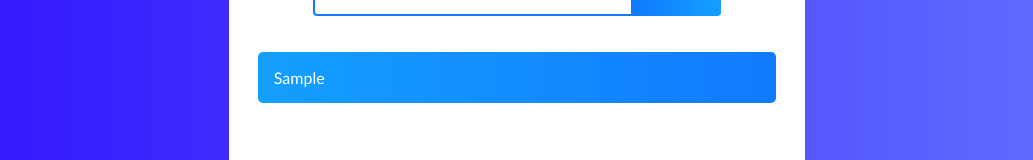
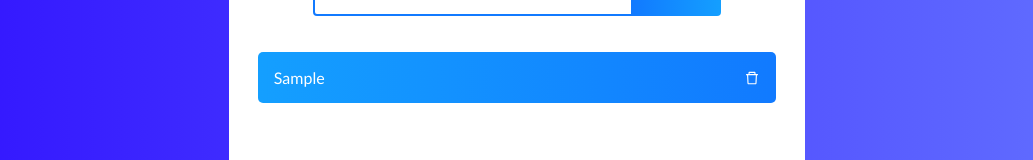
Before and after one commit to KakwiriStephen/ReactDesigns, a React (Create React App) app in the folder Todo-list/: page / in a window 1280 px wide. Both pictures are taken after typing "Sample" into the empty fields and a click on the button "Add Todo". Shown: the part 264-424 px from the top of the page, without its empty margins (123-1156 px from the left). Built offline with nearby package versions, Linux system fonts and the light colour scheme.

Commit message:
Adding Icons From React-Icons

```diff
--- a/Todo-list/package.json
+++ b/Todo-list/package.json
@@ -8,6 +8,7 @@
     "@testing-library/user-event": "^13.5.0",
     "react": "^18.2.0",
     "react-dom": "^18.2.0",
+    "react-icons": "^4.7.1",
     "react-scripts": "5.0.1",
     "web-vitals": "^2.1.4"
   },
--- a/Todo-list/src/App.js
+++ b/Todo-list/src/App.js
@@ -23,7 +23,7 @@ function App() {
       <TodoForm addTodo={addTodo}/>
       {todos.map((todo)=>{
         return(
-          <TodoItem todo={todo}/>
+          <TodoItem todo={todo} key={todo.id}/>
         )
       })}
 
--- a/Todo-list/src/components/TodoItem.js
+++ b/Todo-list/src/components/TodoItem.js
@@ -1,9 +1,11 @@
 import React from 'react';
+import {AiOutlineDelete} from "react-icons/ai"
 
 function TodoItem(props) {
     return (
         <div className='todo-row'>
             {props.todo.text}
+            <AiOutlineDelete/>
 
         </div>
     );
```
Also changed, not shown: 1 other file (tests, documents, lock files or other folders).
